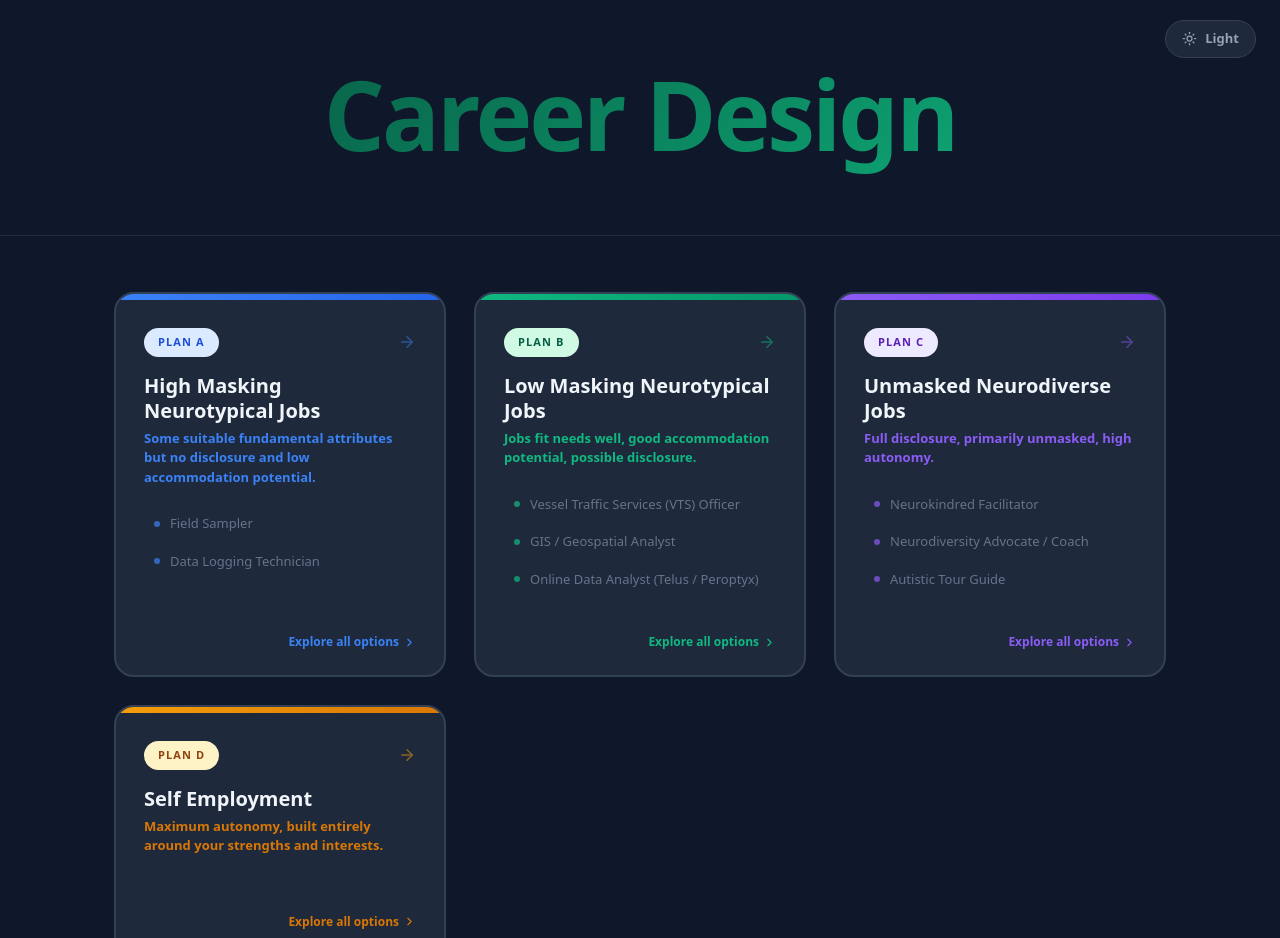
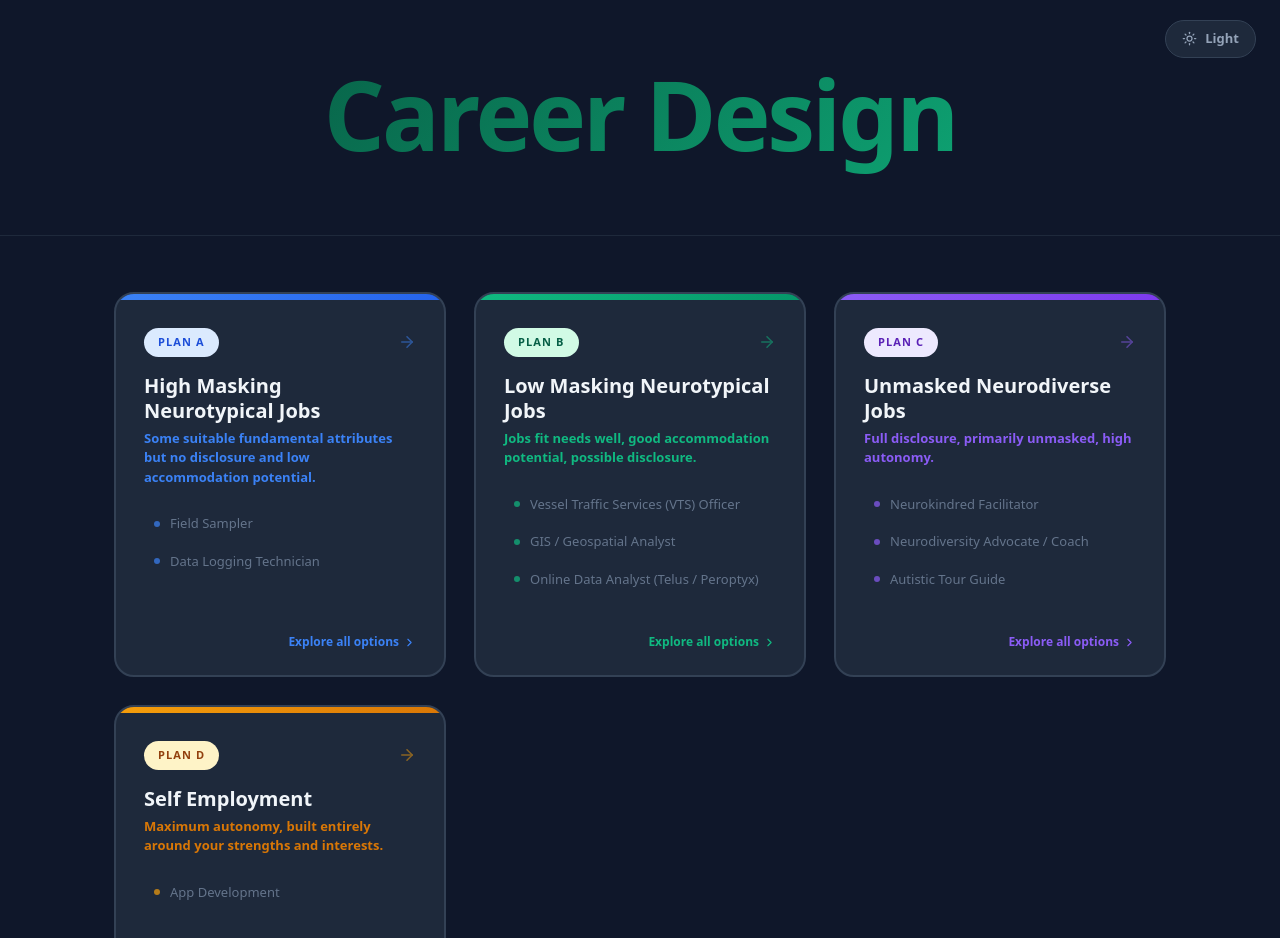
Before and after one commit to kramnoxid/career-plan, a React (Vite) app: page / in a window 1280 px wide. Shown: the top 938 px of the page. Built offline with nearby package versions, Linux system fonts and the light colour scheme.

Commit message:
Add App Development option to Plan D

```diff
--- a/src/data.js
+++ b/src/data.js
@@ -132,7 +132,20 @@ export const plans = {
     color: "amber",
     accent: "#f59e0b",
     description: "",
-    options: [],
+    options: [
+      {
+        title: "App Development",
+        sector: "Tech",
+        background: "Primarily driven by building what I need for me combined with my learning by doing way of working. Could publish what I have done for others to use/purchase.",
+        summary: "Could publish what I have done for others to use/purchase. Could also provide a service of building personalised apps for others, or customising mine to suit. App ideas: Self care 'menu' with tracking and dashboard. Path 2 Flow. Situational script generator. 90 second stress reset. Self compassion practice. Masking check in - ND affirming catQ.",
+        whyIt: "Autonomy. Suits ways of working.",
+        considerations: "Sedentary. Uncertain. Associated costs.",
+        timeToEntry: "3–6 months",
+        salaryRange: "Unknown",
+        nextSteps: "Keep building them. Build the current ones to a level for publishing to small and safe group.",
+        reflections: "2026-06-22: Will do this irrespective of income generation.",
+      },
+    ],
   },
 };
 
```
